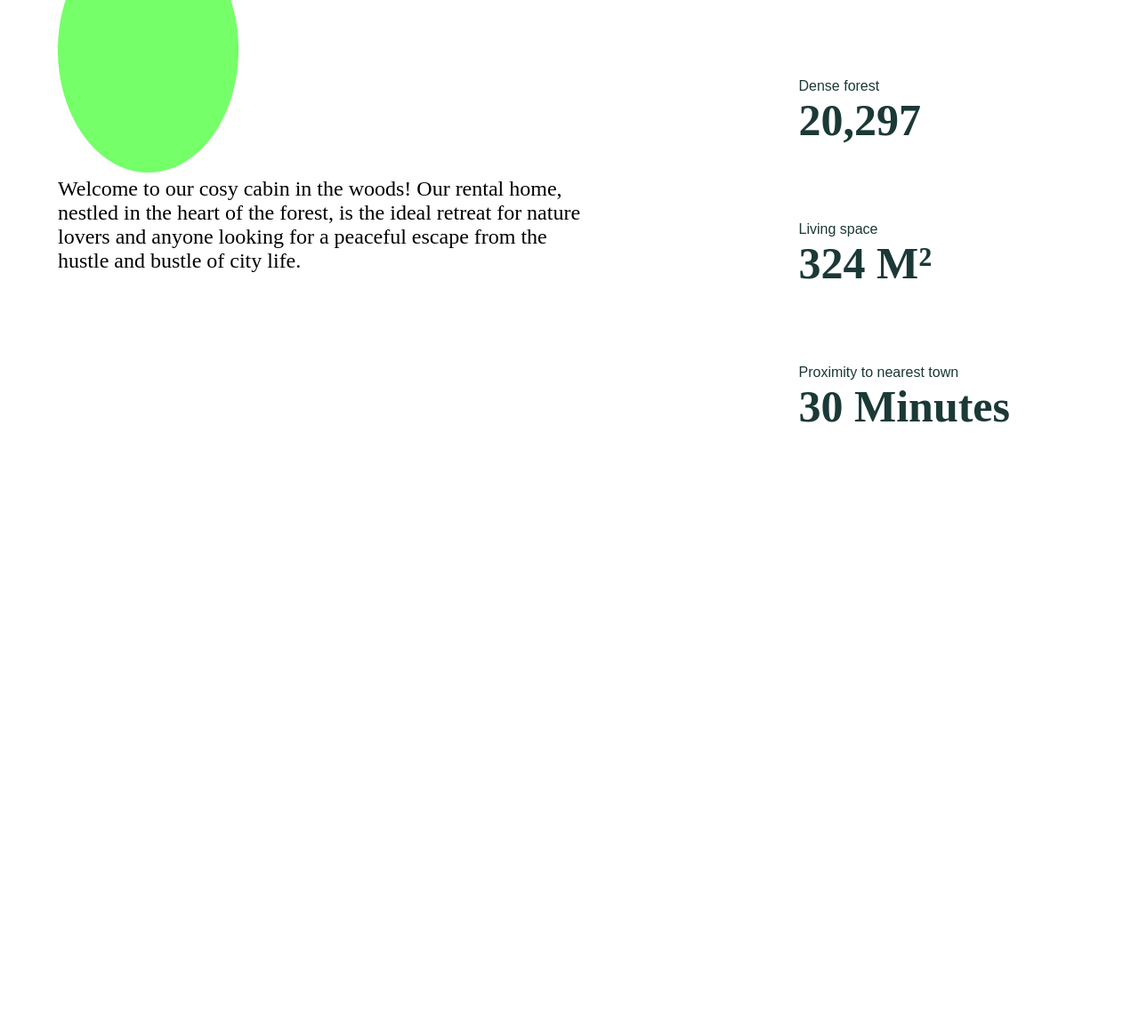
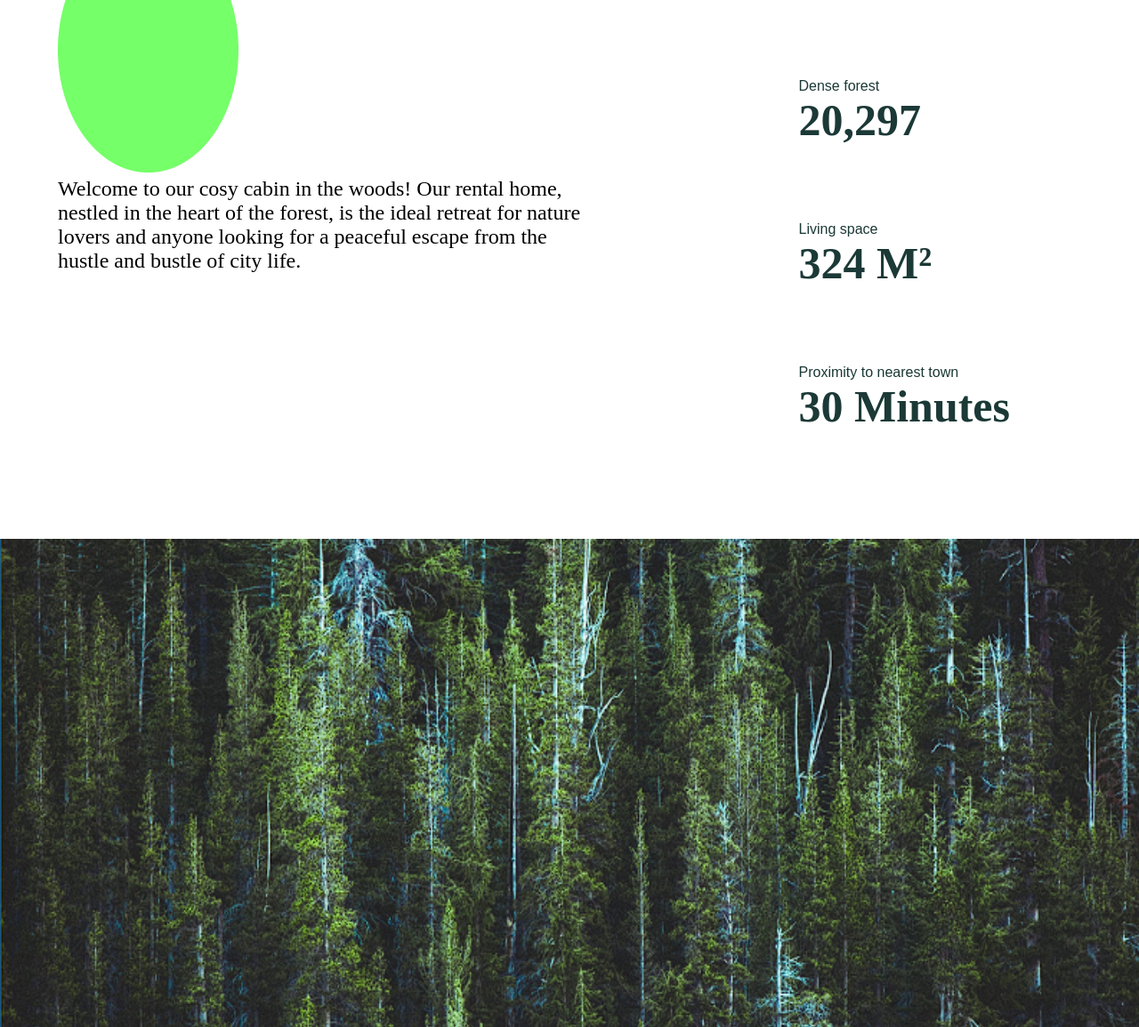
Before and after one commit to Torabarnob203311003/Landing-Page, a plain HTML site: page index.html in a window 1280 px wide. Shown: the part 1605-2760 px from the top of the page at 89% size. Before the commit the page ends 2091 px from the top, so only its background shows below. Drawn offline with Linux system fonts and the light colour scheme.

Commit message:
third section image added and styled

```diff
--- a/index.html
+++ b/index.html
@@ -70,6 +70,17 @@
         </section>
 
 
+        <!-- thrid section start  -->
+        <section>
+            <div>
+
+    <img class="styled-image" src="images/treepng.png" alt="Placeholder Image">
+            </div>
+        </section>
+
+
+
+
 
     <!-- <section class="about">
         <h2>About Us</h2>
--- a/styles.css
+++ b/styles.css
@@ -366,3 +366,8 @@ right: -40px;
 
 
 }
+.styled-image {
+    width: 100%;
+    height: 850px;
+    margin-top: 120px;
+}
```
Also changed, not shown: images/treepng.png (added).
